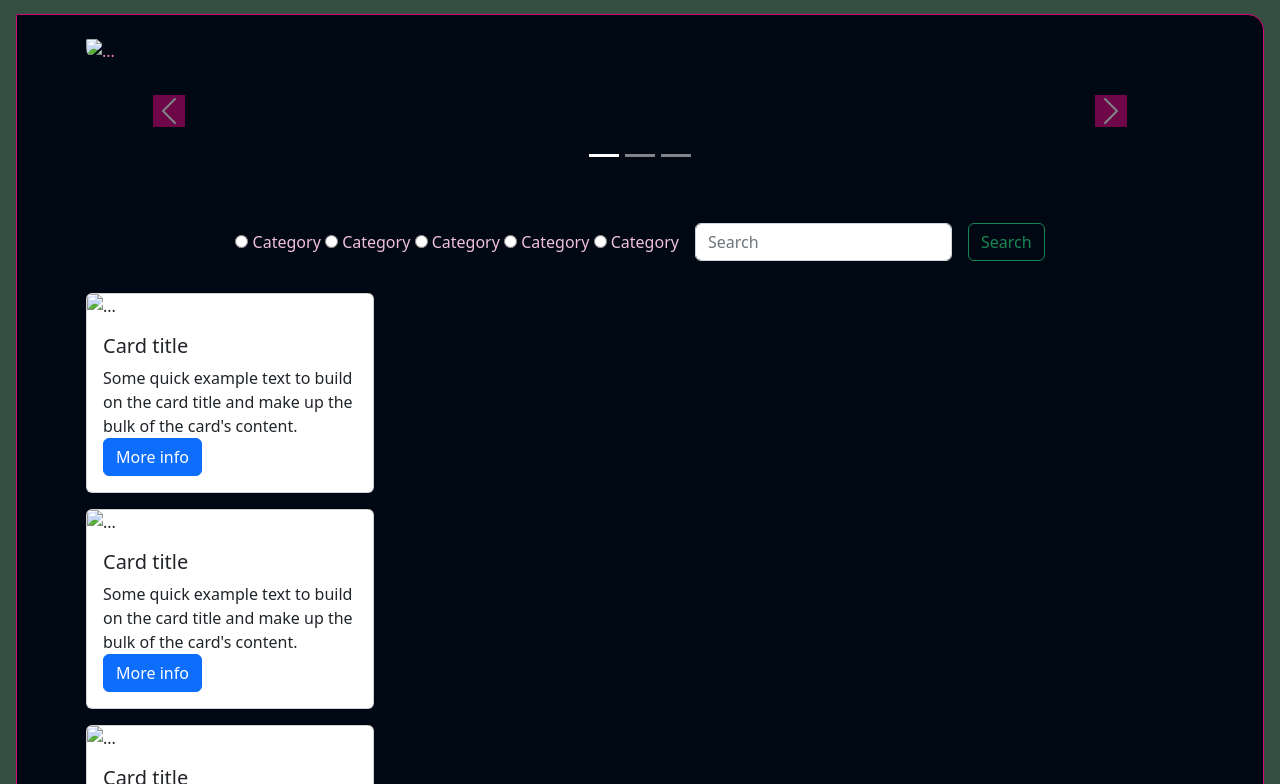
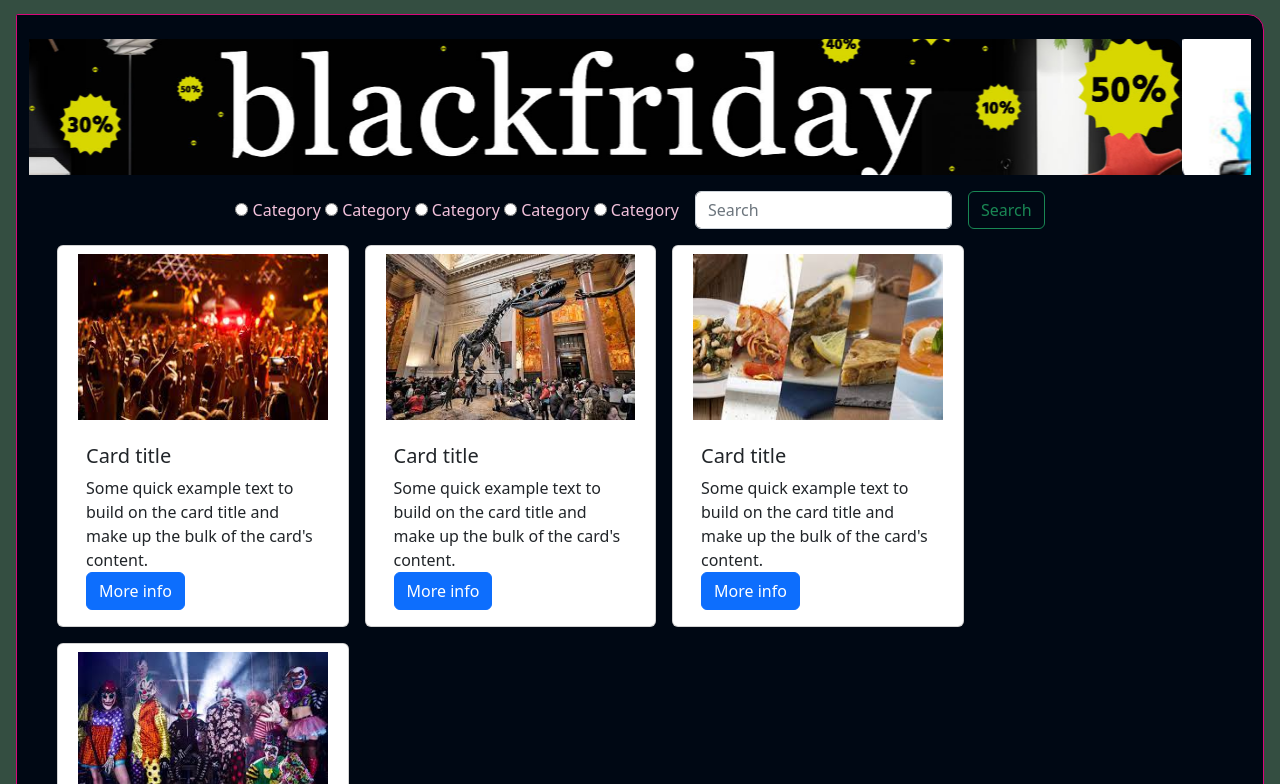
Before and after one commit to Mattmaxx04/AmazingEvents, a plain HTML site: page upcoming.html in a window 1280 px wide. Shown: the part 84-868 px from the top of the page. Drawn offline with nearby package versions, Linux system fonts and the light colour scheme.

Commit message:
html
updates

```diff
--- a/upcoming.html
+++ b/upcoming.html
@@ -15,8 +15,10 @@
 </head>
 
 <body>
+    <!--------------------------HEADER----------------------------------->
+
   <header>
-    <nav class="navbar navbar-expand-lg bg-light">
+    <nav class="navbar navbar-expand-lg">
       <div class="container-fluid">
         <div class="logo">
           <img src="./assets/logo_Amazing_Events.png" alt="logo" width="80" height="24">
@@ -28,7 +30,7 @@
         <div class="collapse navbar-collapse  justify-content-end" id="navbarSupportedContent">
           <ul class="navbar-nav m-1 me-1">
             <li class="nav-item">
-              <a class="nav-link "  href="./index.html">Home</a>
+              <a class="nav-link" href="./index.html">Home</a>
             </li>
             <li class="nav-item">
               <a class="nav-link active" aria-current="page" href="#">Upcoming Events</a>
@@ -48,53 +50,28 @@
       </div>
     </nav>
   </header>
+
+  <!--------------------------MAIN----------------------------------->
   <main class="container-fluid">
+  <!--------------------------CAROUSEL----------------------------------->
 
-    <div class="container">
-      <div id="carouselExampleCaptions" class="carousel slide" data-bs-ride="false">
-        <div class="carousel-indicators">
-          <button type="button" data-bs-target="#carouselExampleCaptions" data-bs-slide-to="0" class="active"
-            aria-current="true" aria-label="Slide 1"></button>
-          <button type="button" data-bs-target="#carouselExampleCaptions" data-bs-slide-to="1"
-            aria-label="Slide 2"></button>
-          <button type="button" data-bs-target="#carouselExampleCaptions" data-bs-slide-to="2"
-            aria-label="Slide 3"></button>
+    <div id="carouselExampleSlidesOnly" class="carousel slide" data-bs-ride="carousel">
+      <div class="carousel-inner">
+        <div class="carousel-item active slide">
+          <img src="./assets/banner1.jpg" class="d-block w-100 slide" alt="...">
         </div>
-        <div class="carousel-inner">
-          <div class="carousel-item active">
-            <img src="./assets/cine7.jpg" class="d-block w-100 img-fluid" alt="...">
-            <div class="carousel-caption d-none d-md-block">
-              <h5>Upcoming Events</h5>
-            </div>
-          </div>
-          <div class="carousel-item">
-            <img src="./assets/concierto_de_musica1.jpg" class="d-block w-100 img-fluid" alt="...">
-            <div class="carousel-caption d-none d-md-block">
-              <h5>Upcoming Events</h5>
-
-            </div>
-          </div>
-          <div class="carousel-item">
-            <img src="./assets/fiesta_de_disfraces1.jpg" class="d-block w-100 img-fluid" alt="...">
-            <div class="carousel-caption d-none d-md-block">
-              <h5>Upcoming Events</h5>
-
-            </div>
-          </div>
+        <div class="carousel-item slide">
+          <img src="./assets/banner2.jpg" class="d-block w-100 slide" alt="...">
         </div>
-        <button class="carousel-control-prev" type="button" data-bs-target="#carouselExampleCaptions"
-          data-bs-slide="prev">
-          <span class="carousel-control-prev-icon" aria-hidden="true"></span>
-          <span class="visually-hidden"></span>
-        </button>
-        <button class="carousel-control-next" type="button" data-bs-target="#carouselExampleCaptions"
-          data-bs-slide="next">
-          <span class="carousel-control-next-icon" aria-hidden="true"></span>
-          <span class="visually-hidden"></span>
-        </button>
+        <div class="carousel-item slide">
+          <img src="./assets/banner3.png" class="d-block w-100 slide" alt="...">
+        </div>
       </div>
     </div>
-    <section class="section__form">
+  <!--------------------------section----------------------------------->
+    <section class="container-fluid">
+        <!--------------------------form----------------------------------->
+    <article class="article__form">
 
       <form class="d-flex">
         <fieldset>
@@ -115,15 +92,12 @@
             <input class="form-control me-2" type="search" placeholder="Search" aria-label="Search">
             <button class="btn btn-outline-success" type="submit">Search</button>
           </div>
-
-
-      </form>
-
-    </section>
-
-    <section class="container cards">
-      <div class="card" style="width: 18rem;">
-        <img src="..." class="card-img-top" alt="...">
+       </form>
+    </article>
+  <!--------------------------cards----------------------------------->
+    <article class="cards row">
+      <div class="card col-xl-3 col-md-5 col-sd-10">
+        <img src="./assets/concierto_de_musica1.jpg" class="card-img-top card__img" alt="...">
         <div class="card-body">
           <h5 class="card-title">Card title</h5>
           <p class="card-text">Some quick example text to build on the card title and make up the bulk of the card's
@@ -131,8 +105,8 @@
             <a href="./details.html" class="btn btn-primary">More info</a>
         </div>
       </div>
-      <div class="card" style="width: 18rem;">
-        <img src="..." class="card-img-top" alt="...">
+      <div class="card col-xl-3 col-md-5 col-sd-10" >
+        <img src="./assets/salida_al_museo5.jpg" class="card-img-top card__img" alt="...">
         <div class="card-body">
           <h5 class="card-title">Card title</h5>
           <p class="card-text">Some quick example text to build on the card title and make up the bulk of the card's
@@ -140,8 +114,8 @@
             <a href="./details.html" class="btn btn-primary">More info</a>
         </div>
       </div>
-      <div class="card" style="width: 18rem;">
-        <img src="..." class="card-img-top" alt="...">
+      <div class="card col-xl-3 col-md-5 col-sd-10" >
+        <img src="./assets/feria_de_comidas7.jpg" class="card-img-top card__img" alt="...">
         <div class="card-body">
           <h5 class="card-title">Card title</h5>
           <p class="card-text">Some quick example text to build on the card title and make up the bulk of the card's
@@ -149,19 +123,20 @@
             <a href="./details.html" class="btn btn-primary">More info</a>
         </div>
       </div>
-      <div class="card" style="width: 18rem;">
-        <img src="..." class="card-img-top" alt="...">
+      <div class="card col-xl-3 col-md-5 col-sd-10">
+        <img src="./assets/fiesta_de_disfraces1.jpg" class="card-img-top card__img" alt="...">
         <div class="card-body">
           <h5 class="card-title">Card title</h5>
           <p class="card-text">Some quick example text to build on the card title and make up the bulk of the card's
             content.</p>
-            <a href="./details.html" class="btn btn-primary">More info</a>
+          <a href="./details.html" class="btn btn-primary">More info</a>
         </div>
       </div>
-    </section>
+    </article>
+  </section>
 
   </main>
-  <footer>
+  <footer class="container">
     <div class="social">
       <i class="bi bi-facebook"></i>
       <i class="bi bi-whatsapp"></i>
```
Also changed, not shown: past.html (+36 -61 lines).
